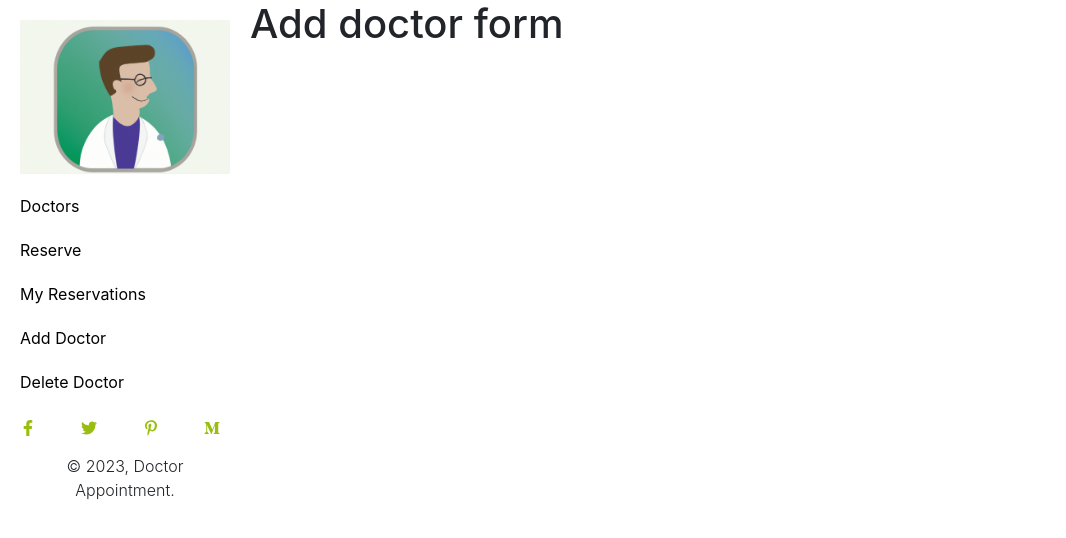
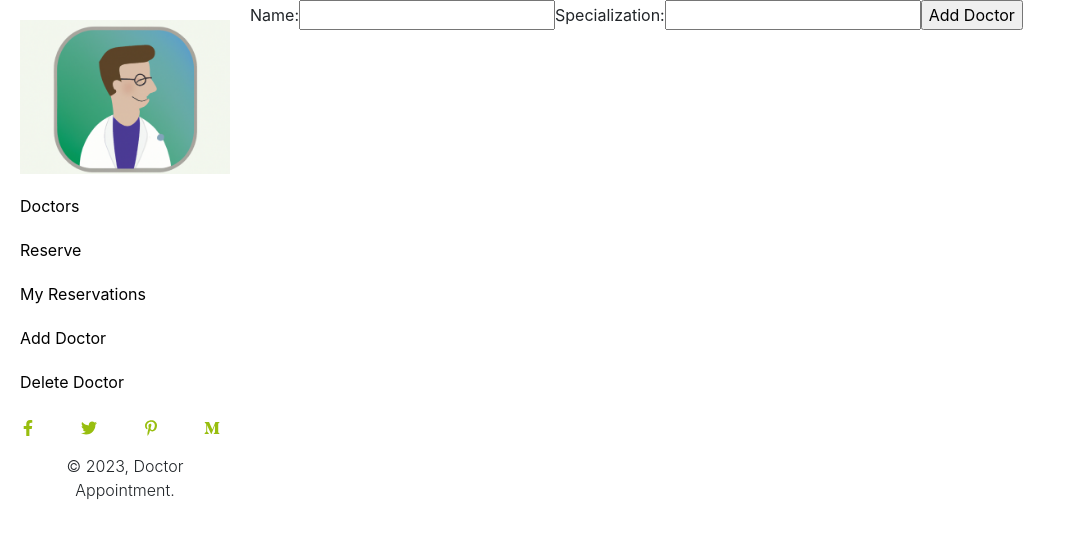
Before and after one commit to yasinabdmahmood/Doctor-appointment-react, a React (Create React App) app: page /add-doctor in a window 1280 px wide. Shown: the top 538 px of the page, without its empty margins (0-1066 px from the left). Built offline with nearby package versions, Linux system fonts and the light colour scheme; sample sign-in values are in the browser's storage.

Commit message:
component that allows the user to add new doctors.

```diff
--- a/src/components/AddDoctor/AddDoctorForm.js
+++ b/src/components/AddDoctor/AddDoctorForm.js
@@ -1,11 +1,34 @@
-import React from 'react';
+import React, { useState } from 'react';
+import { useDispatch } from 'react-redux';
+import { addDoc } from '../../redux/doctors/doctor';
 
-function AddDoctorForm() {
+const AddDoctorForm = () => {
+  const [name, setName] = useState('');
+  const [specialization, setSpecialization] = useState('');
+  const dispatch = useDispatch();
+
+  const handleSubmit = (e) => {
+    e.preventDefault();
+    dispatch(addDoc(name, specialization));
+  };
+
   return (
-    <div>
-      <h1>Add doctor form</h1>
-    </div>
+    <form onSubmit={handleSubmit}>
+      <label>
+        Name:
+        <input type="text" value={name} onChange={(e) => setName(e.target.value)} />
+      </label>
+      <label>
+        Specialization:
+        <input
+          type="text"
+          value={specialization}
+          onChange={(e) => setSpecialization(e.target.value)}
+        />
+      </label>
+      <input type="submit" value="Add Doctor" />
+    </form>
   );
-}
+};
 
 export default AddDoctorForm;
```
